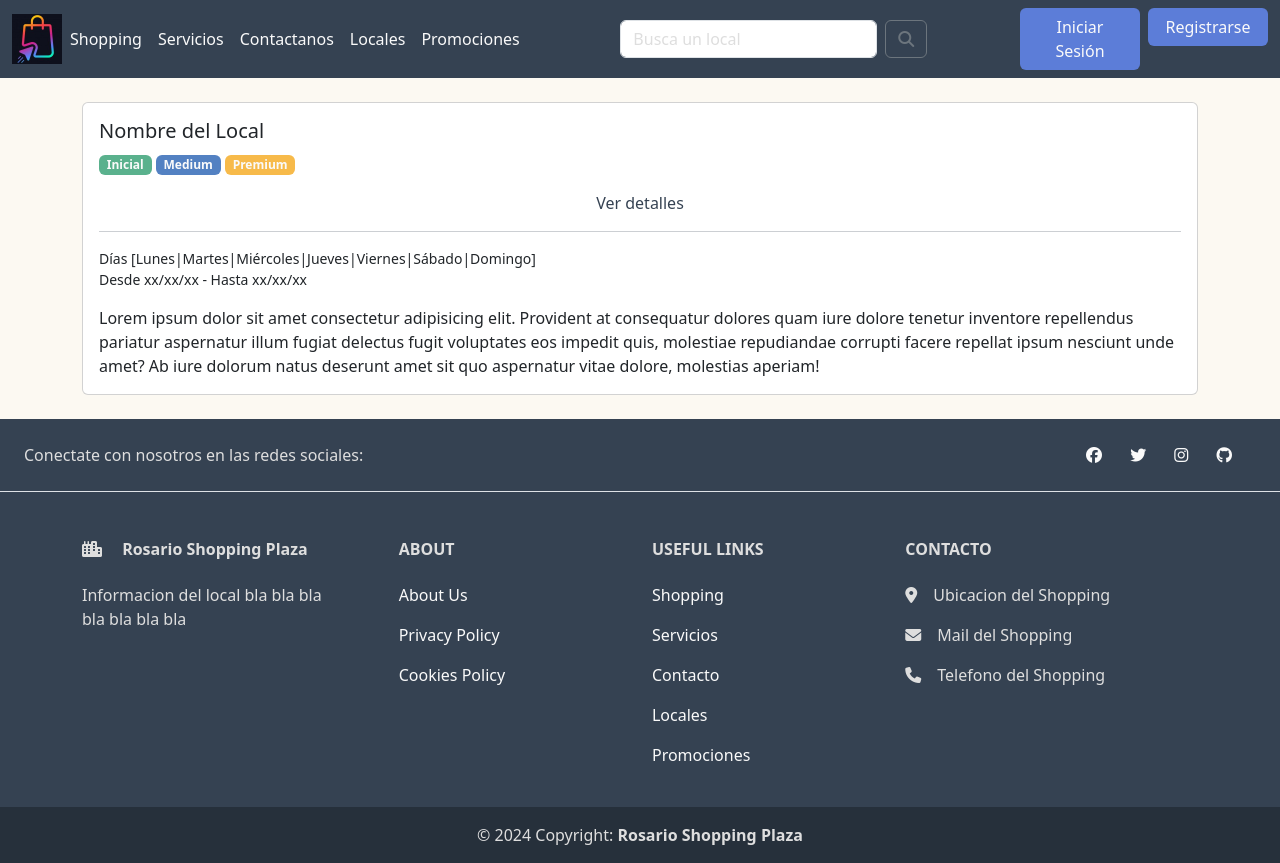
After one commit to starboyagus/EG-TP, a PHP site: page /promociones.php in a window 1280 px wide, after a click on "Ver detalles". The commit adds this page. Run offline with PHP 8.4, Linux system fonts and the light colour scheme; some libraries are stand-ins or nearby versions.

Commit message:
Cambios menores
- "admin_tools.php" renombrado a "tools.php"
- Archivos relacionados a "locales.php" actualizados con "tools.php"
- "promociones.php" añadido

```diff
--- a/htdocs/RosarioShoppingPlaza/locales_alta.php
+++ b/htdocs/RosarioShoppingPlaza/locales_alta.php
@@ -23,8 +23,8 @@ if(!isset($_SESSION['userType']) || $_SESSION['userType'] != 1) {
     <?php
     include('navbar.php');
 
-    $tools = 'locales';
-    include('admin_tools.php');
+    $tools = 'admin_locales';
+    include('tools.php');
     unset($tools);
 
     include('db_connection.php');
--- a/htdocs/RosarioShoppingPlaza/locales_baja.php
+++ b/htdocs/RosarioShoppingPlaza/locales_baja.php
@@ -23,8 +23,8 @@ if(!isset($_SESSION['userType']) || $_SESSION['userType'] != 1) {
     <?php
     include('navbar.php');
 
-    $tools = 'locales';
-    include('admin_tools.php');
+    $tools = 'admin_locales';
+    include('tools.php');
     unset($tools);
 
     include('db_connection.php');
--- a/htdocs/RosarioShoppingPlaza/locales_modificacion.php
+++ b/htdocs/RosarioShoppingPlaza/locales_modificacion.php
@@ -23,8 +23,8 @@ if(!isset($_SESSION['userType']) || $_SESSION['userType'] != 1) {
     <?php
     include('navbar.php');
 
-    $tools = 'locales';
-    include('admin_tools.php');
+    $tools = 'admin_locales';
+    include('tools.php');
     unset($tools);
 
     include('db_connection.php');
--- /dev/null
+++ b/htdocs/RosarioShoppingPlaza/promociones.php
@@ -0,0 +1,57 @@
+<?php session_start(); # Iniciar/Reanudar sesión ?>
+
+<!DOCTYPE html>
+<html lang="es">
+<head>
+    <meta charset="UTF-8">
+    <meta name="viewport" content="width=device-width, initial-scale=1.0">
+    <title>Rosario Shopping Plaza</title>
+    <!-- Estilos de Bootstrap -->
+    <link href="https://cdn.jsdelivr.net/npm/bootstrap@5.3.3/dist/css/bootstrap.min.css" rel="stylesheet" integrity="sha384-QWTKZyjpPEjISv5WaRU9OFeRpok6YctnYmDr5pNlyT2bRjXh0JMhjY6hW+ALEwIH" crossorigin="anonymous">
+    <!-- Kit de iconos -->
+    <script src="https://kit.fontawesome.com/e94f1b6b83.js" crossorigin="anonymous"></script>
+    <!-- Estilos propios -->
+    <link rel="stylesheet" href="styles/main.css">
+</head>
+<body>
+    <?php include('navbar.php');
+
+    $tools = 'owner_promociones';
+    include('tools.php');
+    unset($tools);
+
+    ?>
+
+    <div class="container">
+        <div class="row g-4">
+            <div class="col col-12">
+                <div class="card mt-4">
+                  <div class="card-body">
+                    <h5 class="card-title">Nombre del Local</h5>
+                    <span class="badge badge-inicial"><a href="#" class="badge-text">Inicial</a></span>
+                    <span class="badge badge-medium"><a href="#" class="badge-text">Medium</a></span>
+                    <span class="badge badge-premium"><a href="#" class="badge-text">Premium</a></span>
+                    <br>
+                    <div class="text-center mt-3">
+                        <a class="a-expand" data-bs-toggle="collapse" href="#card-text" role="button">
+                            Ver detalles
+                        </a>
+                    </div>
+                    <div class="collapse" id="card-text">
+                        <hr style="color:var(--primary);">
+                        <p class="card-text small mb-0">Días [Lunes|Martes|Miércoles|Jueves|Viernes|Sábado|Domingo]</p>
+                        <p class="card-text small">Desde xx/xx/xx - Hasta xx/xx/xx</p>
+                        <p class="card-text">Lorem ipsum dolor sit amet consectetur adipisicing elit. Provident at consequatur dolores quam iure dolore tenetur inventore repellendus pariatur aspernatur illum fugiat delectus fugit voluptates eos impedit quis, molestiae repudiandae corrupti facere repellat ipsum nesciunt unde amet? Ab iure dolorum natus deserunt amet sit quo aspernatur vitae dolore, molestias aperiam!</p>
+                    </div>
+                  </div>
+                </div>
+            </div>
+        </div>
+    </div>
+
+    <?php include('footer.php'); ?>
+
+    <!-- Script de Bootstrap -->
+    <script src="https://cdn.jsdelivr.net/npm/bootstrap@5.3.3/dist/js/bootstrap.bundle.min.js" integrity="sha384-YvpcrYf0tY3lHB60NNkmXc5s9fDVZLESaAA55NDzOxhy9GkcIdslK1eN7N6jIeHz" crossorigin="anonymous"></script>
+</body>
+</html>
--- a/htdocs/RosarioShoppingPlaza/styles/main.css
+++ b/htdocs/RosarioShoppingPlaza/styles/main.css
@@ -126,13 +126,13 @@ body {
     height: 100%;
     color: white;
     background-color: #2AA771;
-    border: 1px solid #227C55
+    border: 1px solid #2AA771
 }
 
 .btn-local:hover {
     height: 100%;
     color: white;
-    background-color: #59D59F;
+    background-color: #108452;
     border: 1px solid #108452;
 }
 
@@ -159,6 +159,15 @@ body {
     color: rgb(180, 196, 240);
 }
 
+.a-expand {
+    color: var(--primary);
+    text-decoration: none;
+}
+
+.a-expand:hover {
+    color: #7b8ea5;
+}
+
 /* Links */
 /* Cards */
 
@@ -173,6 +182,26 @@ body {
 }
 
 /* Cards */
+/* Badged*/
+
+.badge-inicial {
+    background-color: #5ab18d;
+}
+
+.badge-medium {
+    background-color: #5381c2;
+}
+
+.badge-premium {
+    background-color: #f7ba4a;
+}
+
+.badge-text {
+    color: var(--text);
+    text-decoration: none;
+}
+
+/* Badged*/
 /* Admin Tools */
 
 .admin-tools {
--- /dev/null
+++ b/htdocs/RosarioShoppingPlaza/tools.php
@@ -0,0 +1,41 @@
+<?php
+// Admin Tools
+if(isset($_SESSION['userType'])) {
+    if ($_SESSION['userType'] == 1){
+        if (isset($tools) && $tools == 'admin_locales'){
+            ?>
+            <ul class="nav justify-content-end admin-tools py-1">
+                <li class="nav-item">
+                    <a href="locales_alta.php" class="btn mx-1 btn-tool btn-sm"><i class="fa-solid fa-plus"></i> Alta</a>
+                </li>
+                <li class="nav-item">
+                    <a href="locales_baja.php" class="btn me-1 btn-tool btn-sm"><i class="fa-regular fa-trash-can"></i> Baja</a>
+                </li>
+                <li class="nav-item">
+                    <a href="locales_modificacion.php" class="btn me-1 btn-tool btn-sm"><i class="fa-regular fa-pen-to-square"></i> Modificación</a>
+                </li>
+                <li class="nav-item">
+                    <a href="locales_listado.php" class="btn me-1 btn-tool btn-sm"><i class="fa-solid fa-list-ul"></i> Listado</a>
+                </li>
+            </ul>
+            <?php
+        }
+    } else if ($_SESSION['userType'] == 2) {
+        if (isset($tools) && $tools == 'owner_promociones'){
+            ?>
+            <ul class="nav justify-content-end admin-tools py-1">
+                <li class="nav-item">
+                    <a href="#" class="btn mx-1 btn-tool btn-sm"><i class="fa-solid fa-plus"></i> Crear Promoción</a>
+                </li>
+                <li class="nav-item">
+                    <a href="#" class="btn me-1 btn-tool btn-sm"><i class="fa-regular fa-trash-can"></i> Eliminar Promoción</a>
+                </li>
+                <li class="nav-item">
+                    <a href="#" class="btn me-1 btn-tool btn-sm"><i class="fa-solid fa-list-ul"></i> Promociones Usadas</a>
+                </li>
+            </ul>
+            <?php
+        }
+    }
+}
+?>
```
Also changed, not shown: htdocs/RosarioShoppingPlaza/admin_tools.php (deleted, +0 -22 lines), htdocs/RosarioShoppingPlaza/locales.php (+18 -5 lines), htdocs/RosarioShoppingPlaza/locales_listado.php (+7 -7 lines).
